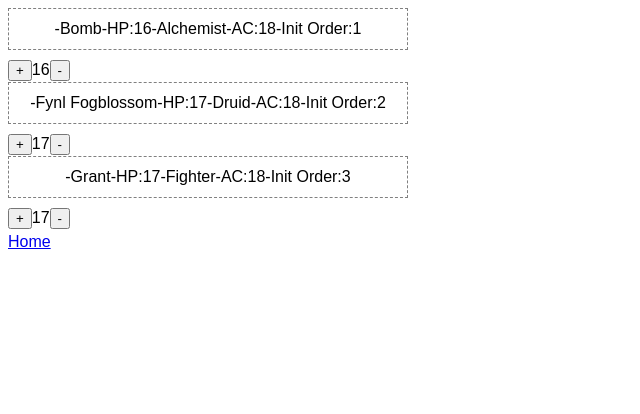
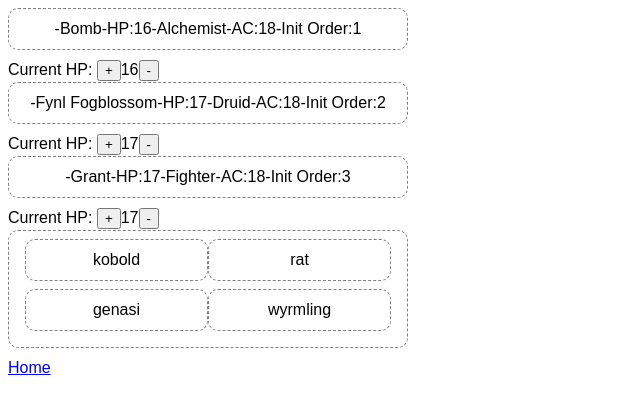
Before and after one commit to HankC138/GMToolkit, a React (Vite) app: page /initiative in a window 1280 px wide. Shown: the top 414 px of the page, without its empty margins (0-640 px from the left). Built offline with nearby package versions, Linux system fonts and the light colour scheme.

Commit message:
monsters can be added"

```diff
--- a/characterSheets.ts
+++ b/characterSheets.ts
@@ -643,4 +643,10 @@ function calculateHP(
 	return ancestryhp + classhp + bonushp + conMod;
 }
 
+export const monsters = [
+	{name:'kobold', class:'monster', AC:15, HP:20},
+	{name:'rat', class:'monster', AC:12, HP:15},
+	{name:'genasi', class:'monster', AC:16, HP:18},
+	{name:'wyrmling', class:'monster', AC:18, HP:22},
+]
 export default characterSheets;
--- a/src/components/initiativeTracker/Card.tsx
+++ b/src/components/initiativeTracker/Card.tsx
@@ -11,6 +11,7 @@ const style = {
 	backgroundColor: "white",
 	cursor: "move",
 	justifyContent: 'center',
+	borderRadius: "10px",
 	display:'flex',
 };
 
--- a/src/components/initiativeTracker/HPadjuster.tsx
+++ b/src/components/initiativeTracker/HPadjuster.tsx
@@ -20,7 +20,7 @@ export const HPadjuster = ({ HP }: IHPadjuster) => {
 	};
 	return (
 		<span>
-			<button onClick={() => HPadjustment("increment")}>+</button>
+			Current HP: <button onClick={() => HPadjustment("increment")}>+</button>
 			{currentHP}
 			<button onClick={()=> HPadjustment('decrement')}>-</button>
 		</span>
--- a/src/components/initiativeTracker/Tracker.tsx
+++ b/src/components/initiativeTracker/Tracker.tsx
@@ -2,11 +2,33 @@ import update from "immutability-helper";
 import type { FC } from "react";
 import { useCallback, useState } from "react";
 import { CharCard } from "./Card.tsx";
-import { initTrackerValues } from "../../../characterSheets.js";
+import { initTrackerValues, monsters } from "../../../characterSheets.ts";
 import { Link } from "react-router-dom";
 import { HPadjuster } from "./HPadjuster.tsx";
 const style = {
 	width: 400,
+};
+const monsterStyle = {
+	border: "1px dashed gray",
+	padding: "0.5rem 1rem",
+	marginBottom: ".5rem",
+	backgroundColor: "white",
+	cursor: "move",
+	justifyContent: 'center',
+	borderRadius: "10px",
+	display:'flex'
+};
+const monsterDivStyle = {
+	border: "1px dashed gray",
+	padding: "0.5rem 1rem",
+	marginBottom: ".5rem",
+	backgroundColor: "white",
+	cursor: "move",
+	justifyContent: 'center',
+	borderRadius: "10px",
+	display:'grid',
+	grid: '1fr 1fr',
+	gridTemplateColumns:'1fr 1fr'
 };
 
 export interface Item {
@@ -33,6 +55,13 @@ export const Tracker: FC = () => {
 				})
 			);
 		}, []);
+
+		const monsterClick = (monster) => {
+			console.log("clicked", monster);
+
+			setCharacters([...characters, monster]);
+			console.log(characters);
+		};
 		const renderCharacters = useCallback(
 			(
 				character: {
@@ -55,17 +84,34 @@ export const Tracker: FC = () => {
 							charClass={character.class}
 							moveCard={moveCard}
 						/>
-						<HPadjuster key={`${character.name}+${character.HP}${index}`} HP={character.HP} />
+						<HPadjuster
+							key={`${character.name}+${character.HP}${index}`}
+							HP={character.HP}
+						/>
 					</div>
 				);
 			},
 			[]
 		);
+
 		return (
 			<>
 				<div style={style}>
 					{characters.map((char, i) => renderCharacters(char, i))}
+					<div style={monsterDivStyle}>
+					{monsters.map((monster, i) => (
+						<div
+							key={`${monster.name}+${i}`}
+							onClick={() => monsterClick(monster)}
+							className={'monster'}
+							style={monsterStyle}
+							>
+							{" "}
+							{monster.name}{" "}
+						</div>
+					))}
 				</div>
+					</div>
 				<Link to="/">Home</Link>
 			</>
 		);
```
